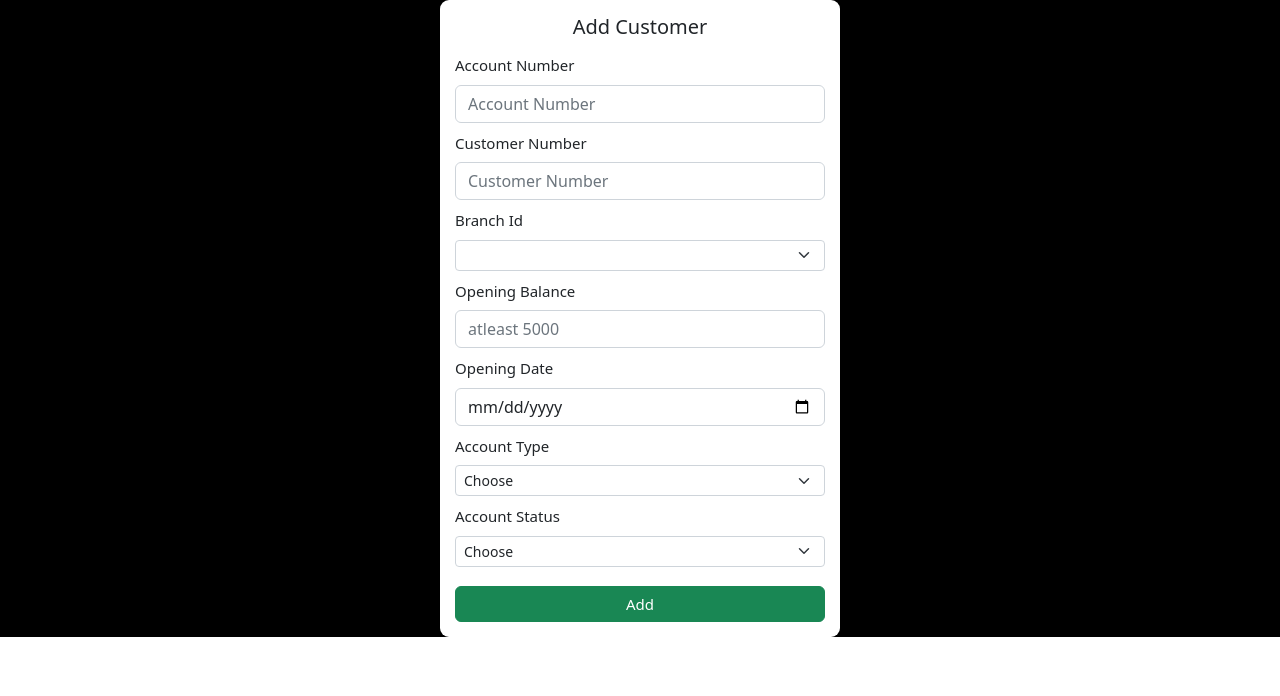
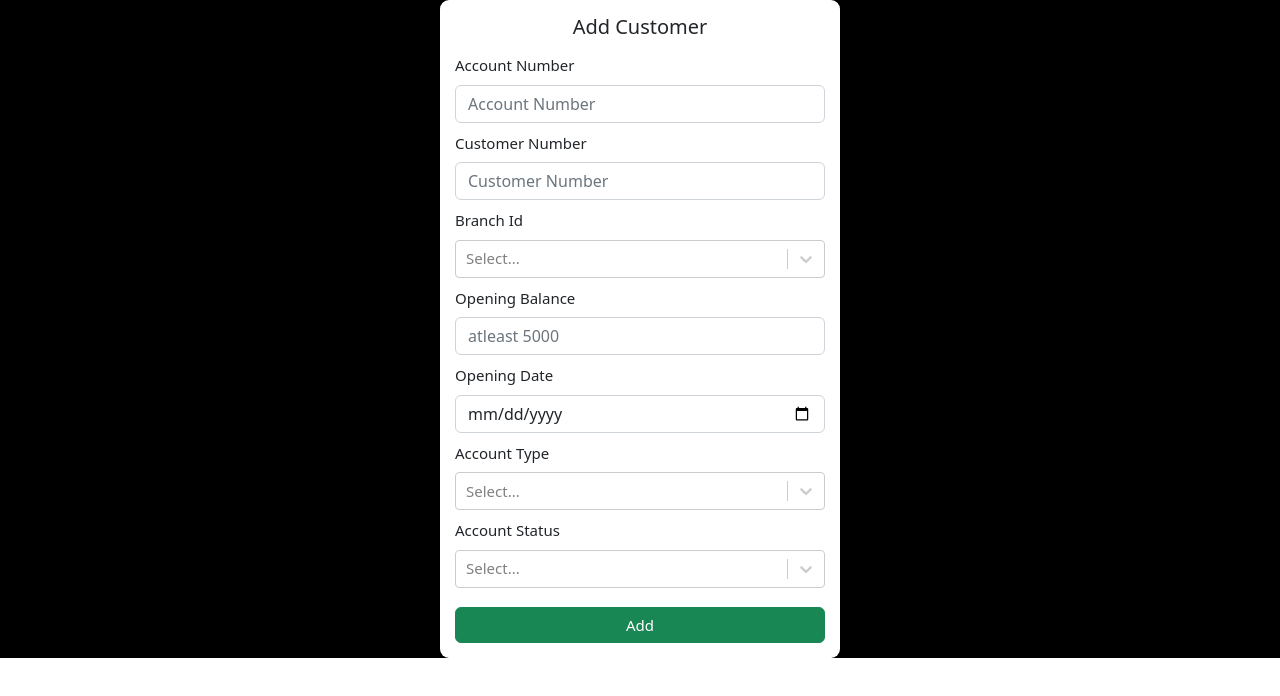
Before and after one commit to hritikbhandari/bank-admin-management-frontend, a React (Create React App) app: page /add-customer in a window 1280 px wide. Shown: the top 696 px of the page. Built offline with nearby package versions, Linux system fonts and the light colour scheme; no server answers.

Commit message:
Integration completed

```diff
--- a/src/components/CustomerAccount/CustomerAccount.js
+++ b/src/components/CustomerAccount/CustomerAccount.js
@@ -9,34 +9,48 @@ export default function (props) {
 
     const [accountNumber,setAccountNumber]=useState('');
     const [customerNumber,setCustomerNumber]=useState('');
-    const [branchId,setBranchId]=useState([]);
+    const [branchId,setBranchId]=useState('');
     const [openingBalance,setOpeningBalance]=useState('');
     const [openingDate,setOpeningDate]=useState('');
-    const [accountType,setAccountType]=useState([]);
-    const [accountStatus,setAccountStatus]=useState([]);
-    const [options, setOptions] = useState([]);
+    const [accountType,setAccountType]=useState('');
+    const [accountStatus,setAccountStatus]=useState('');
+    const [branchIdOptions, setBranchIdOptions] = useState([]);
+    const [accountTypeOptions, setAccountTypeOptions] = useState([]);
+    const [accountStatusOptions, setAccountStatusOptions] = useState([]);
     const[err,setError]=useState('')
     const navigate = useNavigate();
 
         const BranchHandler=(selectedOption)=>{
-            setBranchId(selectedOption);
-            console.log("Branch Handle",selectedOption);
+            setBranchId(selectedOption.value);
+            console.log("Branch Handle",selectedOption.value);
         }
 
         const StatusHandler=(selectedOption)=>{
-            setAccountStatus(selectedOption);
-            console.log("Acccount Status",selectedOption);
+            setAccountStatus(selectedOption.value);
+            console.log("Acccount Status",selectedOption.value);
         }
 
         const accountTypeHandler=(selectedOption)=>{
-            setAccountType(selectedOption);
-            console.log("Branch Handle",selectedOption);
+            setAccountType(selectedOption.value);
+            console.log("Branch Handle",selectedOption.value);
         }
         const init=async()=>{
-            const tempAccountType = ["Savings, Current"];
-            setAccountType(tempAccountType);
-            const tempAccountStatus = ["Active", "Inactive"];
-            setAccountStatus(tempAccountStatus);
+            const tempAccountType = [{
+                    "value": "Current",
+                    "label": "Current"
+                }, {
+                    "value": "Savings",
+                    "label": "Savings"
+                }];
+            setAccountTypeOptions(tempAccountType);
+            const tempAccountStatus = [{
+                "value": "Active",
+                "label": "Active"
+            }, {
+                "value": "Inactive",
+                "label": "Inactive"
+            }];
+            setAccountStatusOptions(tempAccountStatus);
             try{
                 let {data}= await getAllBranch();
                 let tempBranchID = new Set();
@@ -51,7 +65,7 @@ export default function (props) {
                     });
                 })
                 console.log(tempOptions)
-                setOptions([...tempOptions]);
+                setBranchIdOptions(tempOptions);
               }
               catch(err)
               {
@@ -71,26 +85,25 @@ export default function (props) {
                 accountNumber: parseInt(accountNumber),
                 branchId: parseInt(branchId),
                 openingBalance: parseInt(openingBalance),
-                openingDate,
+                accountOpeningDate: openingDate,
                 accountStatus,
                 accountType
             };
             console.log(accountData);
 
         try{
-            // let {status} = await createAccount(customerNumber, accountData);
-            // if(status === 201) {
-            //   Swal.fire({
-            //     title: "Account Details created successfully!",
-            //     type: "success",
-            //     confirmButtonText: 'Ok'
-            //   }).then((result) => {  if (result.isConfirmed) { navigate("/dashboard")}});
-            //   setAccountNumber('');
-            //   setCustomerNumber('');
-            //   setOpeningDate('');
-            //   setOpeningBalance('');
-            // }
-
+            let {status} = await createAccount(customerNumber, accountData);
+            if(status === 201) {
+              Swal.fire({
+                title: "Account Details created successfully!",
+                type: "success",
+                confirmButtonText: 'Ok'
+              }).then((result) => {  if (result.isConfirmed) { navigate("/dashboard")}});
+              setAccountNumber('');
+              setCustomerNumber('');
+              setOpeningDate('');
+              setOpeningBalance('');
+            }
           }
           catch(err)
           {
@@ -130,11 +143,9 @@ export default function (props) {
                     </div>
                     <div class="form-group ">
                         <label class="form-label">Branch Id</label>
-                        <select class="form-select form-select-sm" aria-label=".form-select-sm example">
-                            <Select options={options}  onChange={BranchHandler}></Select>
-                            {/* <option value={branchId} onChange={BranchHandler}></option> */}
 
-                        </select>
+                            <Select options={branchIdOptions}  onChange={BranchHandler}></Select>
+
                     </div>
                     <div class="form-group ">
                         <label class="form-label">Opening Balance</label>
@@ -147,26 +158,22 @@ export default function (props) {
                     <div class="form-group ">
                         <label class="form-label">Opening Date</label>
                         <input class="form-control" type="date"
-
                          onChange={(e)=>setOpeningDate(e.target.value)}
                          value={openingDate}
                             required />
                     </div>
                     <div class="form-group ">
                         <label class="form-label">Account Type</label>
-                        <select class="form-select form-select-sm" aria-label=".form-select-sm example">
-                            <option selected>Choose</option>
-                            <option value={accountType} onChange={accountTypeHandler}></option>
+                        <Select options={accountTypeOptions}  onChange={accountTypeHandler}></Select>
+                        {/* <option value={accountType} onChange={accountTypeHandler}></option> */}
 
-                        </select>
                     </div>
                     <div class="form-group ">
                         <label class="form-label">Account Status</label>
-                        <select class="form-select form-select-sm" aria-label=".form-select-sm example">
-                            <option selected>Choose</option>
-                            <option value={accountStatus} onChange={StatusHandler}>Active</option>
+                        <Select options={accountStatusOptions}  onChange={StatusHandler}></Select>
+                            {/* <option value={accountStatus} onChange={StatusHandler}>Active</option> */}
 
-                        </select>
+
                     </div>
                     <input class="btn btn-success w-100" type="submit" onClick={Add} value="Add"  />
                 </form>
```
